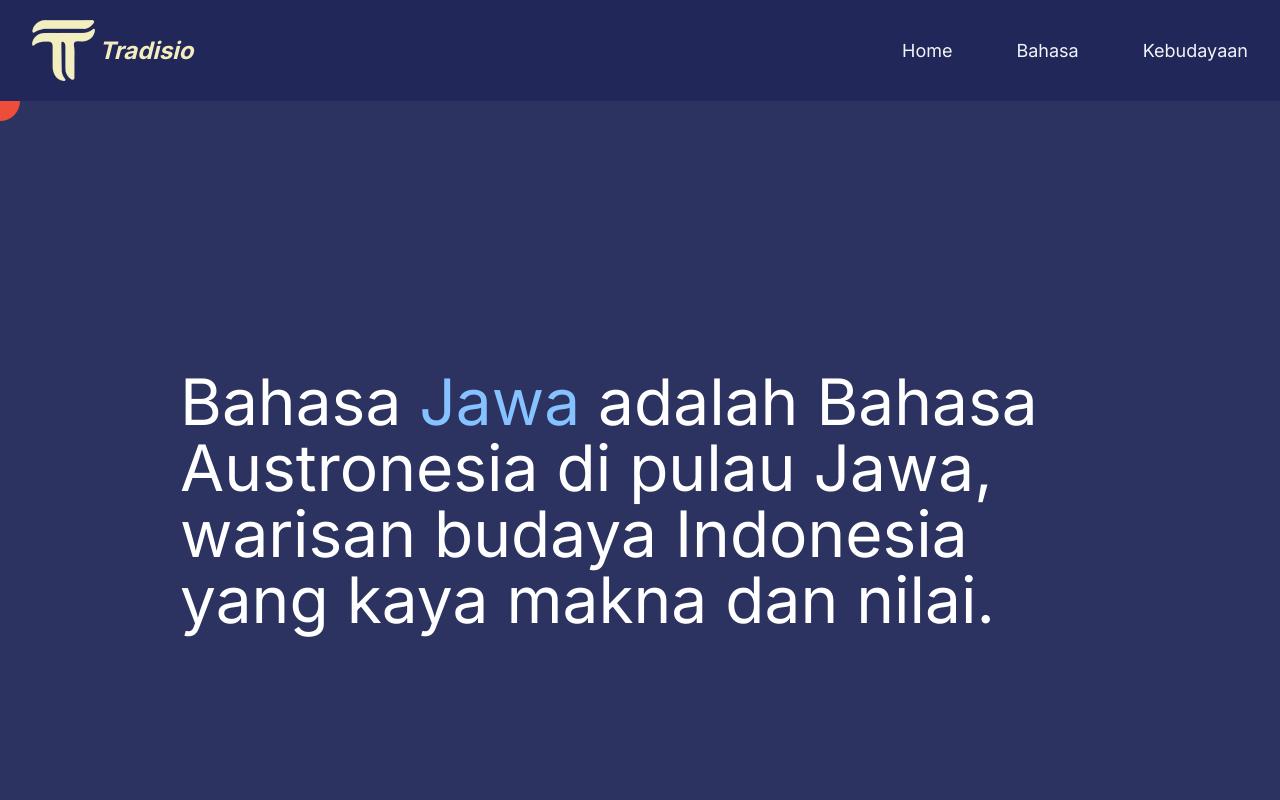
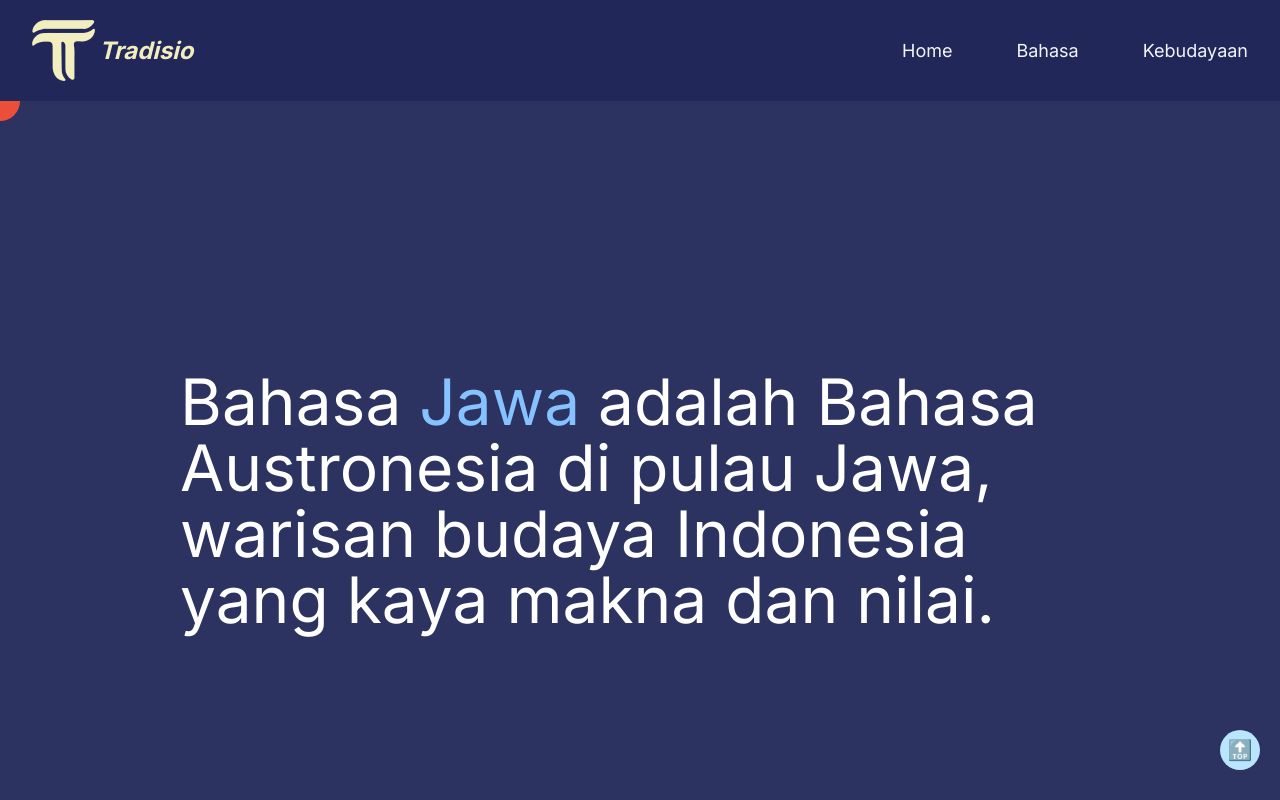
Before and after one commit to princeofverry/Sinau-Web, a Next.js app: page /bahasa in a window 1280 px wide. Shown: the top 800 px of the page. Built offline with nearby package versions, Linux system fonts and the light colour scheme.

Commit message:
add: feature back to top

```diff
--- a/src/app/bahasa/page.js
+++ b/src/app/bahasa/page.js
@@ -5,6 +5,7 @@ import TranslateLatin from "./components/translateLatin";
 import GambaranBahasa from "./components/gambar";
 import TextBjir from "../ContentMouse";
 import AppCarousel from "./components/appCarousel";
+import BackToTop from "../components/utilities/Component/BackToTop";
 
 const Bahasa = () => {
   return (
@@ -49,6 +50,7 @@ const Bahasa = () => {
           <TranslateJawa />
           <TranslateLatin />
       </div>
+      <BackToTop url={"/bahasa"}/>
     </>
   );
 };
--- /dev/null
+++ b/src/app/components/utilities/Component/BackToTop.js
@@ -0,0 +1,16 @@
+import Link from "next/link";
+import React from "react";
+
+const BackToTop = ({ url }) => {
+  return (
+    <>
+      <div className="w-10 h-10 flex rounded-full bg-sky-200 bottom-5 right-5 fixed cursor-pointer animate-bounce scroll-smooth">
+        <Link href={url} className="text-xl m-auto">
+          🔝
+        </Link>
+      </div>
+    </>
+  );
+};
+
+export default BackToTop;
--- a/src/app/components/utilities/Content/PesonaJawa.js
+++ b/src/app/components/utilities/Content/PesonaJawa.js
@@ -12,17 +12,18 @@ const PesonaJawa = () => {
       </div>
       <div className="grid grid-cols-1 md:grid-cols-3 grid-rows-2 gap-4 bg-[#2C3361] p-4 md:px-32">
         <div className="col-span-1 md:col-span-2">
-          <div className="aspect-w-5 aspect-h-8 hidden md:block">
+          <div className="aspect-w-5 aspect-h-8 hidden md:block hover:blur-sm">
             <Image
+              className="rounded-lg"
               src="/pesonaJawa1.png"
               width={500}
-              height={800}
+              height={700}
               layout="responsive"
             />
           </div>
         </div>
         <div className="md:col-start-3 row-start-1">
-          <div className="aspect-w-1 aspect-h-2">
+          <div className="aspect-w-1 aspect-h-2 hover:blur-sm">
             <Image
               src="/pesonaJawa2.png"
               width={200}
@@ -32,7 +33,7 @@ const PesonaJawa = () => {
           </div>
         </div>
         <div className="md:row-start-2 row-start-2">
-          <div className="aspect-w-1 aspect-h-2">
+          <div className="aspect-w-1 aspect-h-2 hover:blur-sm">
             <Image
               src="/pesonaJawa3.png"
               width={200}
@@ -42,7 +43,7 @@ const PesonaJawa = () => {
           </div>
         </div>
         <div className="md:row-start-2 row-start-3">
-          <div className="aspect-w-1 aspect-h-2">
+          <div className="aspect-w-1 aspect-h-2 hover:blur-sm">
             <Image
               src="/pesonaJawa4.png"
               width={200}
@@ -52,7 +53,7 @@ const PesonaJawa = () => {
           </div>
         </div>
         <div className="md:row-start-2 row-start-4">
-          <div className="aspect-w-1 aspect-h-2">
+          <div className="aspect-w-1 aspect-h-2 hover:blur-sm">
             <Image
               src="/pesonaJawa5.png"
               width={200}
--- a/src/app/globals.css
+++ b/src/app/globals.css
@@ -2,7 +2,10 @@
 @tailwind components;
 @tailwind utilities;
 
-
+html {
+  --scroll-behavior: smooth!important;
+  scroll-behavior: smooth!important;
+  }
 
 .logo-tradisio {
     width: auto;
--- a/src/app/page.js
+++ b/src/app/page.js
@@ -1,6 +1,7 @@
 import ContentHomePage from "./components/utilities/Content";
 import HalamanUtama from "./HalamanUtama";
 import Statistik from "./components/utilities/Content/statistik";
+import BackToTop from "./components/utilities/Component/BackToTop";
 
 export default function Home() {
   return (
@@ -8,6 +9,7 @@ export default function Home() {
         <HalamanUtama />
         <ContentHomePage />
         <Statistik />
+        <BackToTop url={"/"}/>
     </>
   );
 }
```
